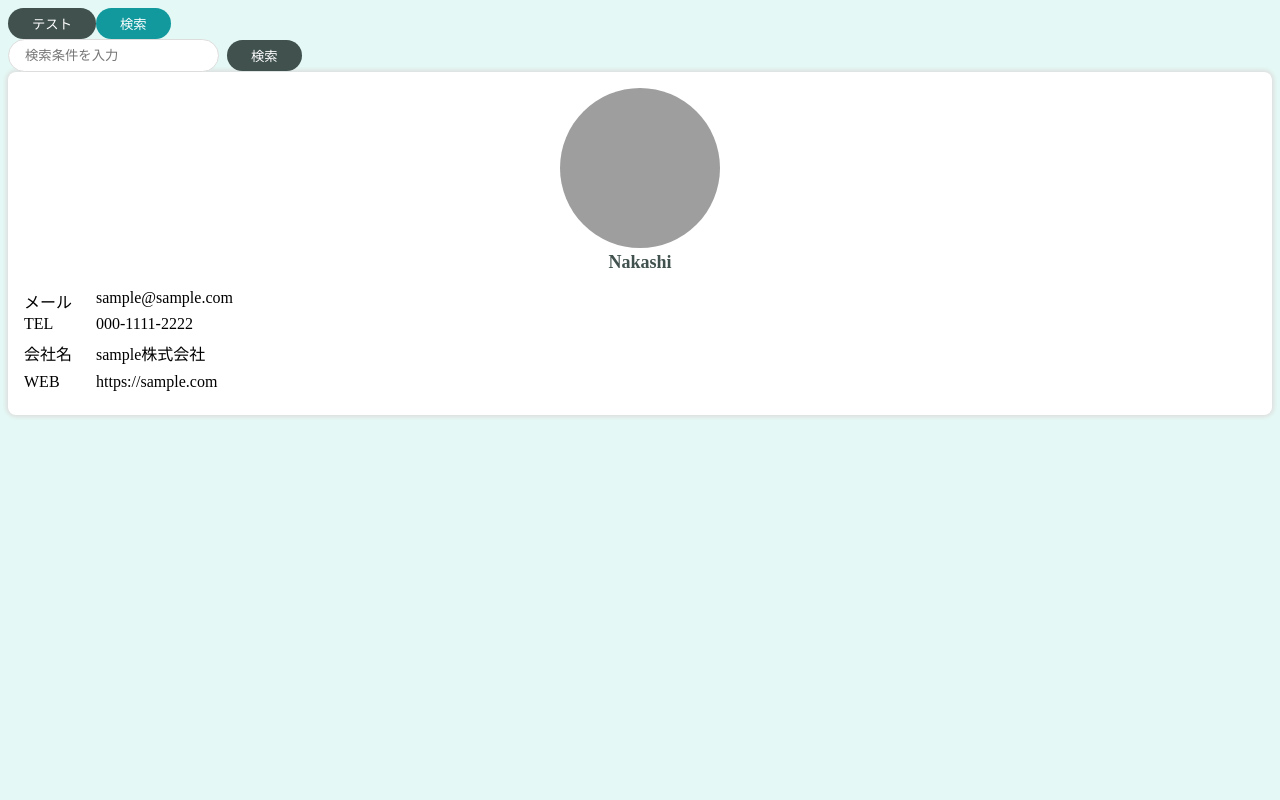
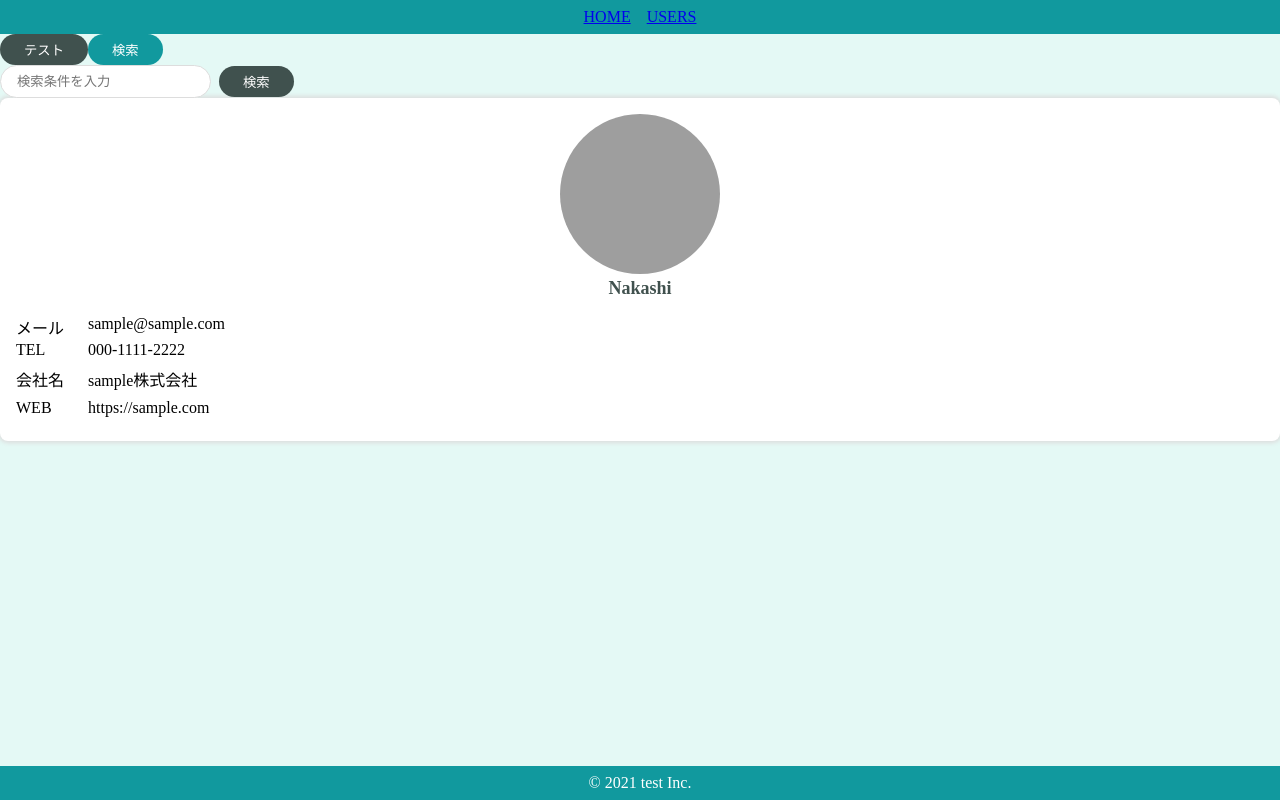
Before and after one commit to nakashi120/udemy-react-stepup, a React (Create React App) app: page / in a window 1280 px wide. Built offline with nearby package versions, Linux system fonts and the light colour scheme; grey boxes are pictures that could not be loaded.

Commit message:
create templates

```diff
--- a/src/App.js
+++ b/src/App.js
@@ -1,8 +1,11 @@
 import React from "react"
+import { BrowserRouter } from "react-router-dom"
 import { PrimaryButton } from "./components/atoms/button/PrimaryButton"
 import { SecondaryButton } from "./components/atoms/button/SecondaryButton"
 import { SearchInput } from "./components/molecules/SearchInput"
 import { UserCard } from "./components/organisms/user/UserCard"
+import { HeaderOnly } from "./components/templates/HeaderOnly"
+import { DefaultLayout } from "./components/templates/DefaultLayout"
 import "./styles.css"
 
 const user = {
@@ -18,13 +21,15 @@ const user = {
 
 const App = () => {
   return (
-    <div className="App">
-      <PrimaryButton>テスト</PrimaryButton>
-      <SecondaryButton>検索</SecondaryButton>
-      <br />
-      <SearchInput />
-      <UserCard user={user} />
-    </div>
+    <BrowserRouter>
+      <DefaultLayout>
+        <PrimaryButton>テスト</PrimaryButton>
+        <SecondaryButton>検索</SecondaryButton>
+        <br />
+        <SearchInput />
+        <UserCard user={user} />
+      </DefaultLayout>
+    </BrowserRouter>
   )
 }
 
--- /dev/null
+++ b/src/components/atoms/layout/Footer.jsx
@@ -0,0 +1,16 @@
+import { Link } from "react-router-dom"
+import styled from "styled-components"
+
+export const Footer = () => {
+  return <SFooter>&copy; 2021 test Inc.</SFooter>
+}
+
+const SFooter = styled.footer`
+  background-color: #11999e;
+  color: #fff;
+  text-align: center;
+  padding: 8px 0;
+  position: fixed;
+  bottom: 0;
+  width: 100%;
+`
--- /dev/null
+++ b/src/components/atoms/layout/Header.jsx
@@ -0,0 +1,22 @@
+import { Link } from "react-router-dom"
+import styled from "styled-components"
+
+export const Header = () => {
+  return (
+    <SHeader>
+      <SLink to="/">HOME</SLink>
+      <SLink to="/users">USERS</SLink>
+    </SHeader>
+  )
+}
+
+const SHeader = styled.header`
+  background-color: #11999e;
+  color: #fff;
+  text-align: center;
+  padding: 8px 0;
+`
+
+const SLink = styled(Link)`
+  margin: 0 8px;
+`
--- /dev/null
+++ b/src/components/templates/DefaultLayout.jsx
@@ -0,0 +1,13 @@
+import { Header } from "../atoms/layout/Header"
+import { Footer } from "../atoms/layout/Footer"
+
+export const DefaultLayout = (props) => {
+  const { children } = props
+  return (
+    <>
+      <Header />
+      {children}
+      <Footer />
+    </>
+  )
+}
--- /dev/null
+++ b/src/components/templates/HeaderOnly.jsx
@@ -0,0 +1,11 @@
+import { Header } from "../atoms/layout/Header"
+
+export const HeaderOnly = (props) => {
+  const { children } = props
+  return (
+    <>
+      <Header />
+      {children}
+    </>
+  )
+}
--- a/src/styles.css
+++ b/src/styles.css
@@ -1,3 +1,5 @@
 body {
   background-color: #e4f9f5;
+  margin: 0;
+  min-height: 100vh;
 }
```
